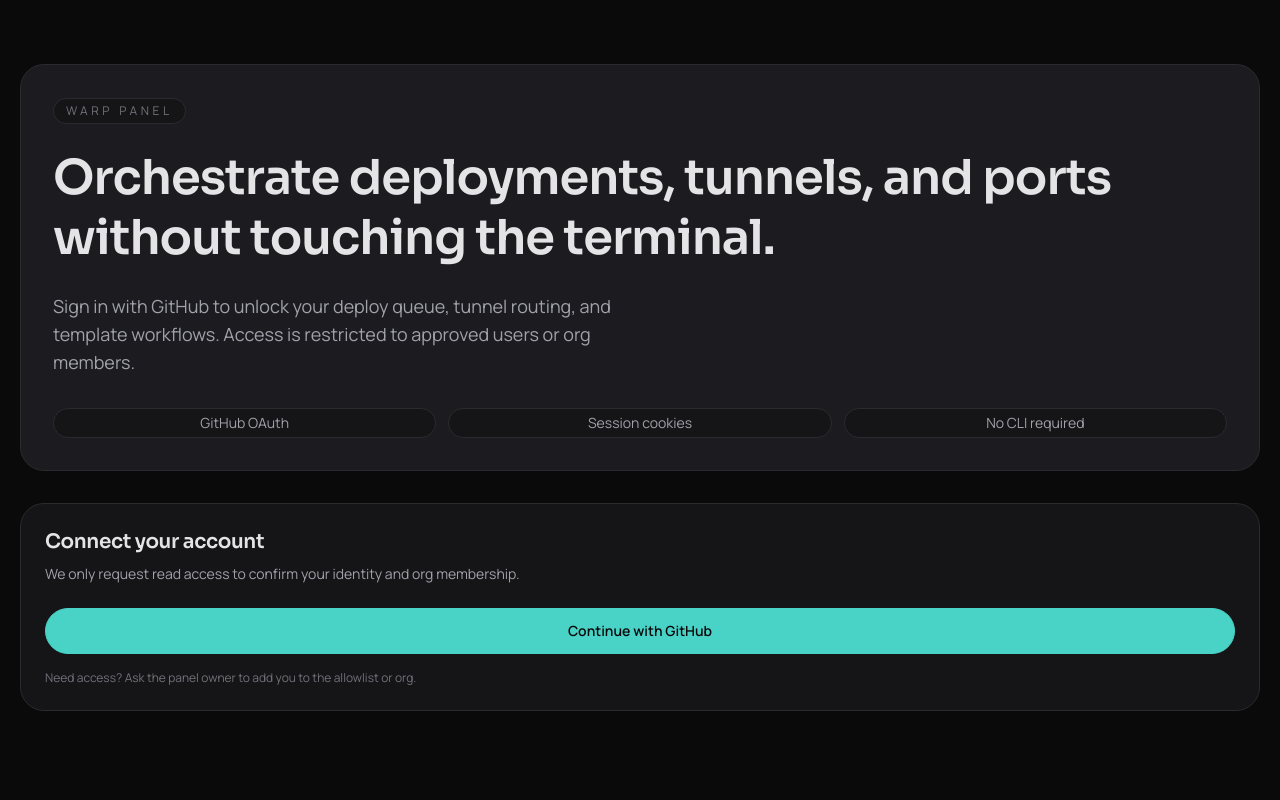
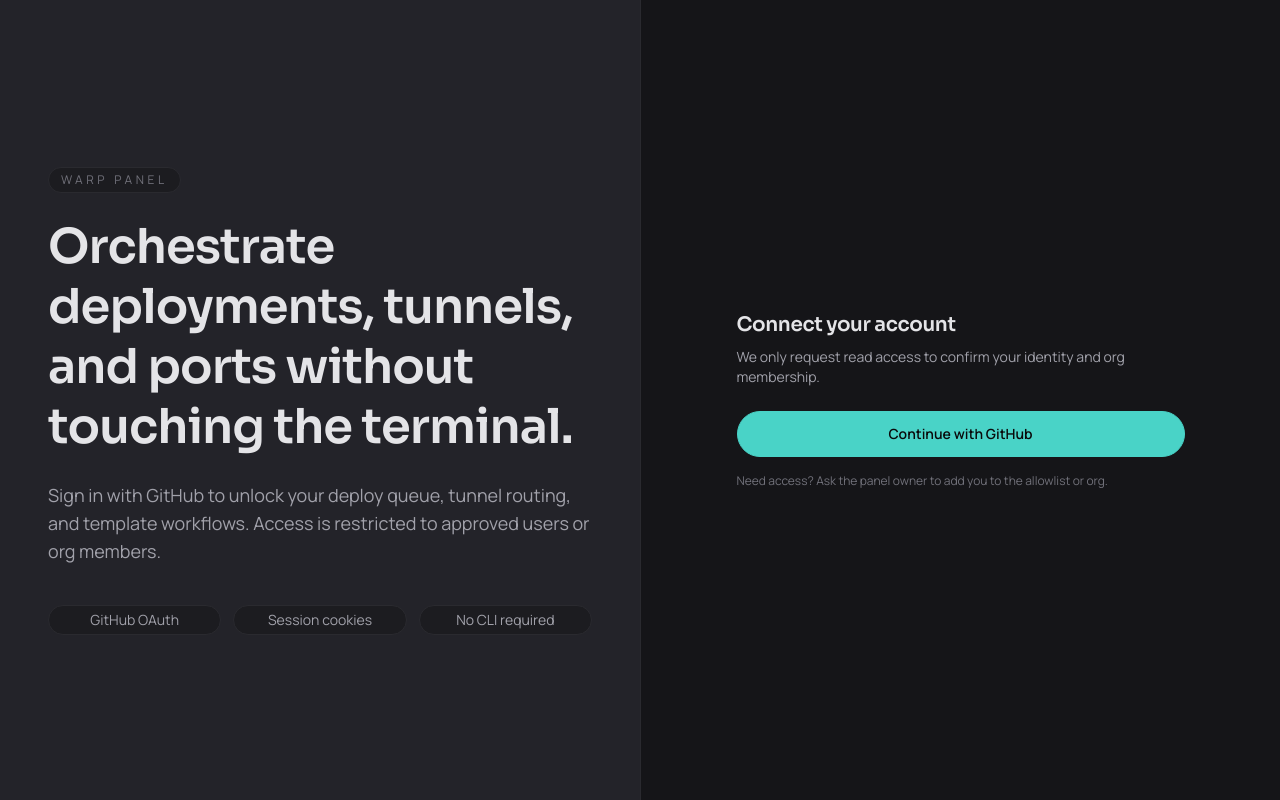
Before and after one commit to Hrafngud/gungnr, a Vue app in the folder frontend/go-notes/: page /login in a window 1280 px wide. Built offline with nearby package versions, Linux system fonts and the light colour scheme; no server answers.

Commit message:
nicer login nicer icons

```diff
--- a/frontend/go-notes/package.json
+++ b/frontend/go-notes/package.json
@@ -9,6 +9,9 @@
     "preview": "vite preview"
   },
   "dependencies": {
+    "@fortawesome/fontawesome-svg-core": "^7.1.0",
+    "@fortawesome/free-brands-svg-icons": "^7.1.0",
+    "@fortawesome/vue-fontawesome": "^3.1.2",
     "@tailwindcss/vite": "^4.1.18",
     "axios": "^1.13.2",
     "pinia": "^3.0.4",
--- a/frontend/go-notes/src/App.vue
+++ b/frontend/go-notes/src/App.vue
@@ -20,7 +20,7 @@
     <RouterView />
   </AppShell>
 
-  <main v-else class="min-h-screen px-4 py-16 sm:px-5">
+  <main v-else class="min-h-screen">
     <RouterView />
   </main>
 
--- a/frontend/go-notes/src/components/NavIcon.vue
+++ b/frontend/go-notes/src/components/NavIcon.vue
@@ -1,10 +1,18 @@
 <script setup lang="ts">
+import { computed } from 'vue'
+
 type IconName = 'home' | 'overview' | 'host' | 'network' | 'github' | 'activity' | 'logs'
 
 const props = defineProps<{
   name: IconName
   class?: string
 }>()
+
+const fontawesomeIcons: Partial<Record<IconName, [string, string]>> = {
+  github: ['fab', 'github'],
+}
+
+const faIcon = computed(() => fontawesomeIcons[props.name])
 
 const paths: Record<IconName, string[]> = {
   home: [
@@ -50,7 +58,14 @@
 </script>
 
 <template>
+  <FontAwesomeIcon
+    v-if="faIcon"
+    :icon="faIcon"
+    :class="props.class"
+    aria-hidden="true"
+  />
   <svg
+    v-else
     :class="props.class"
     viewBox="0 0 24 24"
     fill="none"
--- a/frontend/go-notes/src/main.ts
+++ b/frontend/go-notes/src/main.ts
@@ -1,12 +1,18 @@
 import { createApp } from 'vue'
 import { createPinia } from 'pinia'
+import { library } from '@fortawesome/fontawesome-svg-core'
+import { faCloudflare, faDocker, faGithub } from '@fortawesome/free-brands-svg-icons'
+import { FontAwesomeIcon } from '@fortawesome/vue-fontawesome'
 import router from './router'
 import './style.css'
 import App from './App.vue'
+
+library.add(faCloudflare, faDocker, faGithub)
 
 const app = createApp(App)
 
 app.use(createPinia())
 app.use(router)
+app.component('FontAwesomeIcon', FontAwesomeIcon)
 
 app.mount('#app')
--- a/frontend/go-notes/src/views/HostSettingsView.vue
+++ b/frontend/go-notes/src/views/HostSettingsView.vue
@@ -374,7 +374,14 @@
           <div class="flex items-start justify-between gap-3">
             <div>
               <p class="text-xs uppercase tracking-[0.3em] text-[color:var(--muted-2)]">
-                Docker
+                <span class="flex items-center gap-2">
+                  <FontAwesomeIcon
+                    icon="['fab', 'docker']"
+                    class="h-3.5 w-3.5 text-[color:var(--muted-2)]"
+                    aria-hidden="true"
+                  />
+                  Docker
+                </span>
               </p>
               <h3 class="mt-2 text-base font-semibold text-[color:var(--text)]">
                 Engine status
@@ -407,7 +414,14 @@
           <div class="flex items-start justify-between gap-3">
             <div>
               <p class="text-xs uppercase tracking-[0.3em] text-[color:var(--muted-2)]">
-                Tunnel
+                <span class="flex items-center gap-2">
+                  <FontAwesomeIcon
+                    icon="['fab', 'cloudflare']"
+                    class="h-3.5 w-3.5 text-[color:var(--muted-2)]"
+                    aria-hidden="true"
+                  />
+                  Tunnel
+                </span>
               </p>
               <h3 class="mt-2 text-base font-semibold text-[color:var(--text)]">
                 Cloudflared status
--- a/frontend/go-notes/src/views/LoginView.vue
+++ b/frontend/go-notes/src/views/LoginView.vue
@@ -89,10 +89,10 @@
 </script>
 
 <template>
-  <section class="grid items-stretch gap-8 lg:grid-cols-[1.15fr,0.85fr]">
-    <div class="flex flex-col justify-between gap-8 rounded-3xl border border-[color:var(--border)] bg-[color:var(--surface-2)] p-8">
+  <section class="grid min-h-screen w-full lg:grid-cols-2">
+    <div class="flex flex-col justify-center gap-10 bg-[color:var(--surface-3)] px-8 py-16 sm:px-12">
       <div class="space-y-6">
-        <div class="inline-flex items-center gap-2 rounded-full border border-[color:var(--border)] bg-[color:var(--surface)] px-3 py-1 text-xs uppercase tracking-[0.3em] text-[color:var(--muted-2)]">
+        <div class="inline-flex items-center gap-2 rounded-full border border-[color:var(--border)] bg-[color:var(--surface-2)] px-3 py-1 text-xs uppercase tracking-[0.3em] text-[color:var(--muted-2)]">
           Warp Panel
         </div>
         <h1 class="text-4xl font-semibold leading-tight text-[color:var(--text)] sm:text-5xl">
@@ -104,19 +104,20 @@
         </p>
       </div>
       <div class="grid gap-3 text-sm text-[color:var(--muted)] sm:grid-cols-3">
-        <span class="rounded-full border border-[color:var(--border)] bg-[color:var(--surface)] px-3 py-1 text-center">
+        <span class="rounded-full border border-[color:var(--border)] bg-[color:var(--surface-2)] px-3 py-1 text-center">
           GitHub OAuth
         </span>
-        <span class="rounded-full border border-[color:var(--border)] bg-[color:var(--surface)] px-3 py-1 text-center">
+        <span class="rounded-full border border-[color:var(--border)] bg-[color:var(--surface-2)] px-3 py-1 text-center">
           Session cookies
         </span>
-        <span class="rounded-full border border-[color:var(--border)] bg-[color:var(--surface)] px-3 py-1 text-center">
+        <span class="rounded-full border border-[color:var(--border)] bg-[color:var(--surface-2)] px-3 py-1 text-center">
           No CLI required
         </span>
       </div>
     </div>
 
-    <div class="flex flex-col justify-between gap-6 rounded-3xl border border-[color:var(--border)] bg-[color:var(--surface)] p-6">
+    <div class="flex flex-col justify-center gap-10 border-[color:var(--border)] bg-[color:var(--surface)] px-8 py-16 sm:px-12 lg:border-l">
+      <div class="mx-auto flex w-full max-w-md flex-col gap-6">
         <div>
           <h2 class="text-xl font-semibold text-[color:var(--text)]">Connect your account</h2>
           <p class="mt-2 text-sm text-[color:var(--muted)]">
@@ -139,5 +140,6 @@
           </p>
         </div>
       </div>
+    </div>
   </section>
 </template>
```
Also changed, not shown: 1 other file (tests, documents, lock files or other folders). Lines whose indentation alone changed are shown as unchanged.
